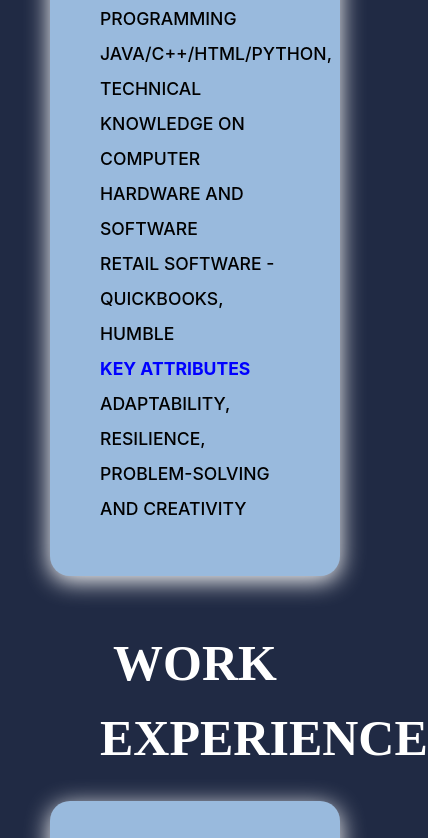
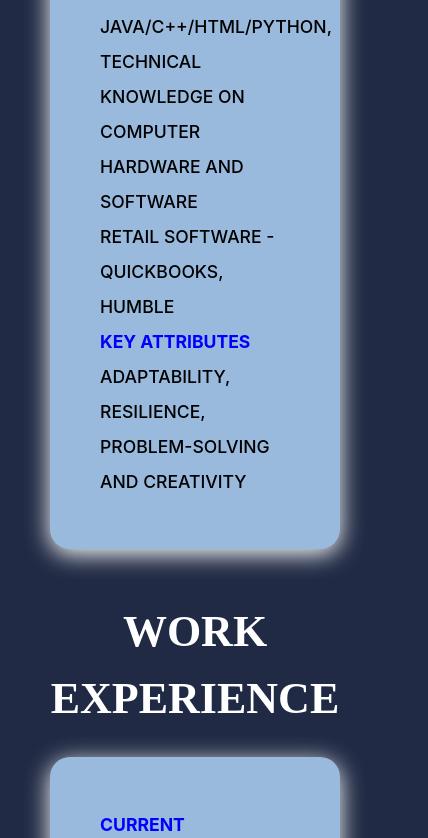
Before and after one commit to Bushman22/keaganbushv2, a SvelteKit app: page /about in a window 390 px wide. Shown: the part 2065-2903 px from the top of the page, 428 px wide, since content can reach past the window. Built offline with nearby package versions, Linux system fonts and the light colour scheme.

Commit message:
changed to fit phone

```diff
--- a/src/routes/about/+page.svelte
+++ b/src/routes/about/+page.svelte
@@ -57,7 +57,11 @@
 
 <div class="aboutme2">
 
-  <h1>Work experience</h1>
+  <h1>Work</h1>
+</div>
+<div class="aboutme3">
+
+  <h1>experience</h1>
 </div>
 <div class = "bottom">
 
@@ -167,10 +171,20 @@
   text-align: center;
   color: white;
   text-transform: uppercase;
-  font-size: 25px;
+  font-size: 22px;
   margin:20px 100px;
+  margin-bottom:1px;
   font-family:serif;
 
+}
+.aboutme3{
+  text-align: center;
+  color: white;
+  text-transform: uppercase;
+  font-size: 22px;
+  margin:15px;
+  margin-top:1px;
+  font-family:serif;
 
 }
 
```
